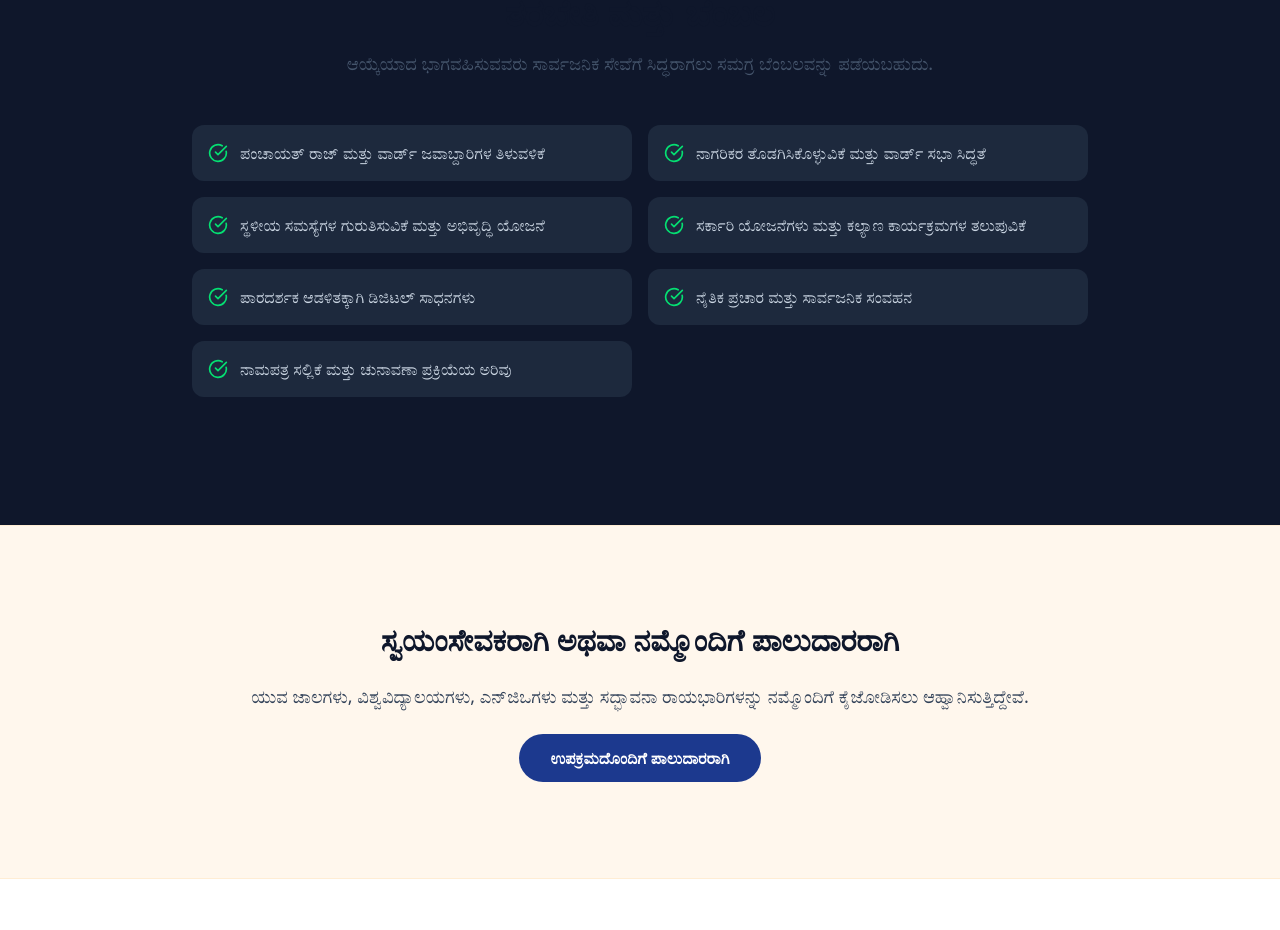
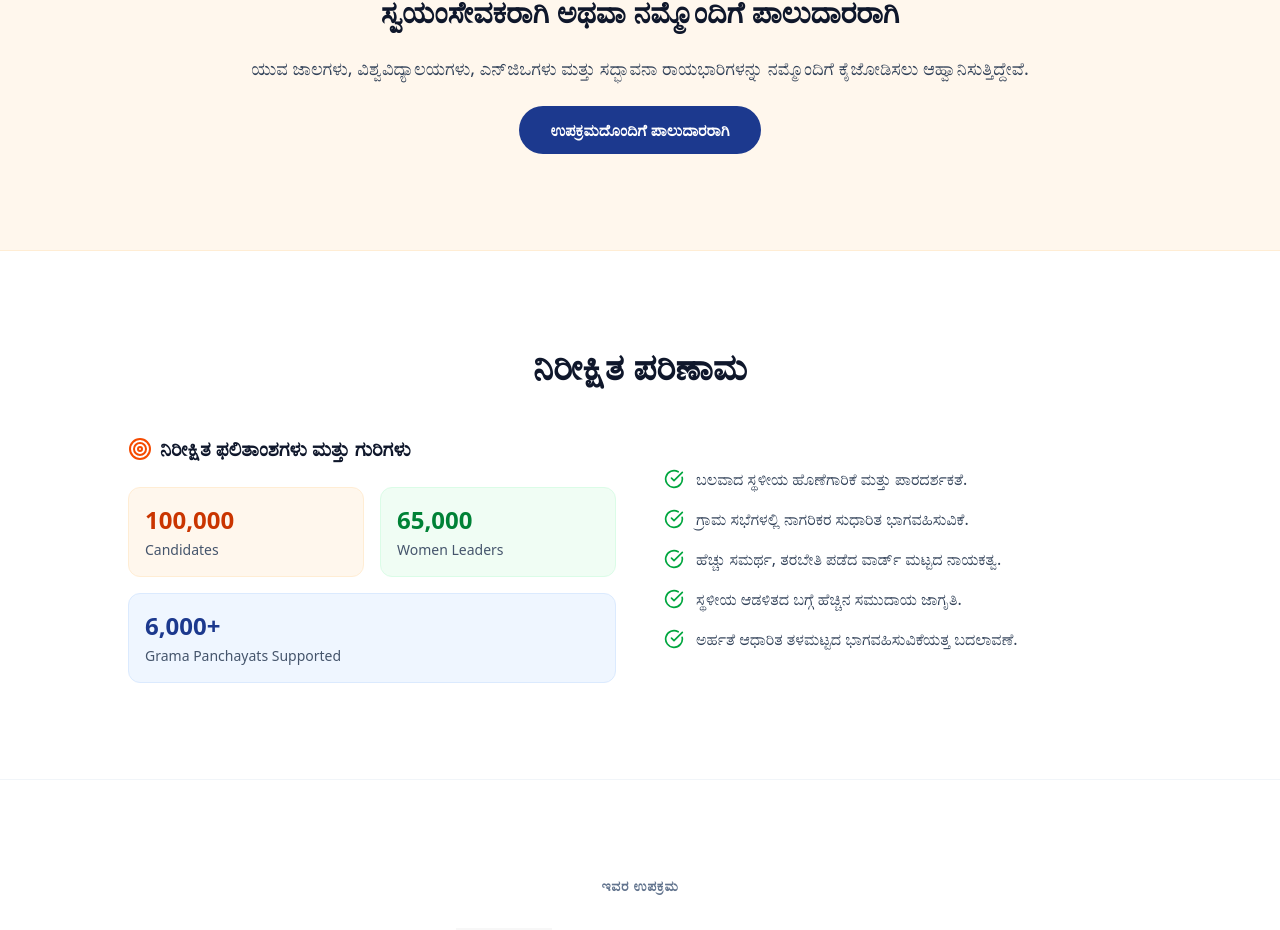
Before and after one commit to jiteshep/trial, a React (Vite) app: page / in a window 1280 px wide. Shown: the part 6278-7208 px from the top of the page. Built offline with nearby package versions, Linux system fonts and the light colour scheme.

Commit message:
instead of "An Initiative Supported By", done "An Initiative Of"

```diff
--- a/src/App.tsx
+++ b/src/App.tsx
@@ -7,25 +7,6 @@ import { ApplySection, VolunteerSection, FaqSection, ContactSection, PartnersSec
 import { CheckCircle, Target } from 'lucide-react';
 import { motion } from 'motion/react';
 import { config } from './config';
-
-const TrainingSection = () => {
-  const { t } = useLanguage();
-  return (
-    <Section id="training" className="bg-slate-900 text-white">
-      <SectionTitle title={t.training.title} subtitle={t.training.subtitle} />
-      <div className="max-w-4xl mx-auto">
-        <div className="grid md:grid-cols-2 gap-4 mb-8">
-          {t.training.items.map((item, idx) => (
-             <div key={idx} className="flex gap-3 bg-slate-800 p-4 rounded-xl">
-               <CheckCircle className="w-5 h-5 text-green-400 flex-shrink-0 mt-0.5" />
-               <p className="text-slate-300">{item}</p>
-             </div>
-          ))}
-        </div>
-      </div>
-    </Section>
-  );
-};
 
 const ImpactSection = () => {
   const { t } = useLanguage();
@@ -94,7 +75,6 @@ function MainContent() {
         <ObjectivesSection />
         <TimelineSection />
         <ApplySection />
-        <TrainingSection />
         <VolunteerSection />
         <ImpactSection />
         <PartnersSection />
--- a/src/translations.ts
+++ b/src/translations.ts
@@ -168,7 +168,7 @@ export const translations = {
     },
     partners: {
       title: "Together for Stronger Grama Panchayats",
-      supportedBy: "An Initiative Supported By"
+      supportedBy: "An Initiative Of"
     },
     faq: {
       title: "Frequently Asked Questions",
@@ -385,7 +385,7 @@ export const translations = {
     },
     partners: {
       title: "ಸಶಕ್ತ ಗ್ರಾಮ ಪಂಚಾಯತಿಗಳಿಗಾಗಿ ಒಟ್ಟಾಗಿ",
-      supportedBy: "ಉಪಕ್ರಮದ ಬೆಂಬಲಿಗರು"
+      supportedBy: "ಇವರ ಉಪಕ್ರಮ"
     },
     faq: {
       title: "ಪದೇ ಪದೇ ಕೇಳಲಾಗುವ ಪ್ರಶ್ನೆಗಳು",
```
